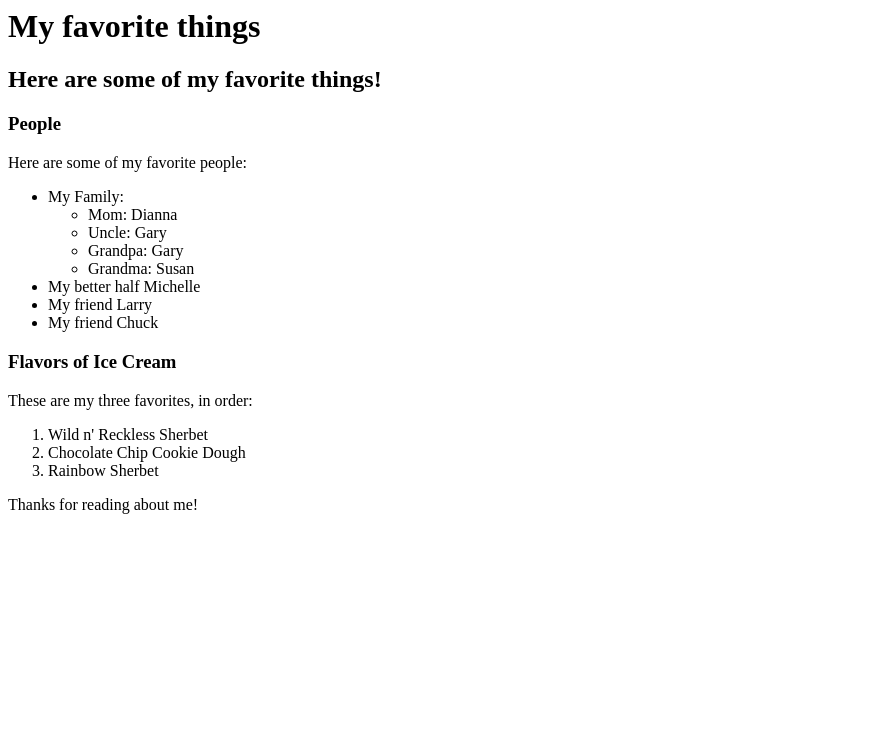
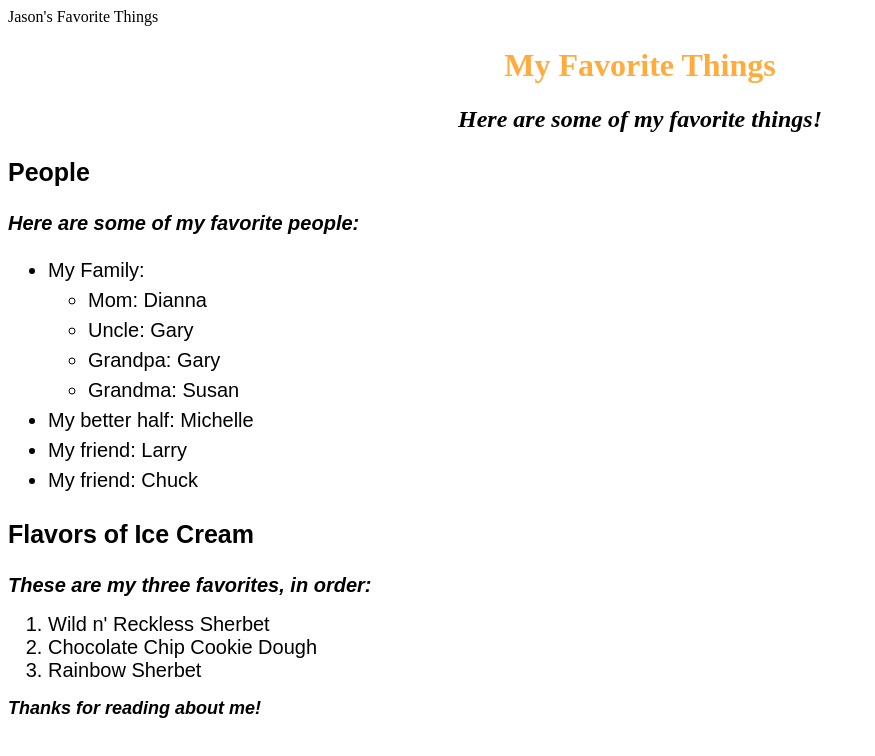
Before and after one commit to JasonF222/my-first-webpage, a plain HTML site: page index.html in a window 1280 px wide. Shown: the whole page, without its empty margins (0-875 px from the left). Drawn offline with Linux system fonts and the light colour scheme.

Commit message:
Change name of favorite-things.html file to index.html

```diff
--- /dev/null
+++ b/css/styles.css
@@ -0,0 +1,45 @@
+h1 {
+  color: #ffab3d;
+  text-align: center;
+}
+
+h2 {
+  font-style: italic;
+  text-align: center;
+}
+
+h3{
+  font-size: 25px;
+  font-weight: 600;
+  font-family: Arial, Helvetica, sans-serif;
+}
+
+p1 {
+  font-family: Arial, Helvetica, sans-serif;
+  font-size: 20px;
+  font-weight: 600;
+  font-style: italic;
+}
+
+ul {
+  font-size: 20px;
+  line-height: 30px;
+}
+li{
+  font-family: Arial, Helvetica, sans-serif;
+  font-size: 20px;
+}
+
+p2{
+  font-family: Arial, Helvetica, sans-serif;
+  font-size: 20px;
+  font-weight: 600;
+  font-style: italic;
+}
+
+p3{
+  font-family: Arial, Helvetica, sans-serif;
+  font-style: oblique;
+  font-size: 18px;
+  font-weight: 600;
+}
--- /dev/null
+++ b/css/styles2.css
@@ -0,0 +1,25 @@
+h1{
+   color: #008f94;
+   text-align: center;
+   font-family: Arial, Helvetica, sans-serif;
+
+}
+
+h2{
+    color: #000000;
+    text-align: center;
+    font-family: Arial, Helvetica, sans-serif;
+}
+
+p{
+    font-family: Arial, Helvetica, sans-serif;
+    font-size: 20px;
+    font-weight: 600;
+}
+
+ul{
+    font-size: 20px;
+    line-height: 30px;
+    font-family: Arial, Helvetica, sans-serif;
+    font-weight: 600;
+}
--- a/favorite-things.html
+++ b/index.html
@@ -1,14 +1,15 @@
 <DOCTYPE html>
 <html>
   <head>
-    <title>Jason's favorite things</title>
+    <link href="css/styles.css" rel="stylesheet" type="text/css"
+    <title>Jason's Favorite Things</title>
   </head>
   <body>
-    <h1>My favorite things</h1>
+    <h1>My Favorite Things</h1>
     <h2>Here are some of my favorite things!</h2>
 
     <h3>People</h3>
-    <p>Here are some of my favorite people:</p>
+    <p1>Here are some of my favorite people:</p1>
     <ul>
       <li>My Family:
         <ul>
@@ -18,19 +19,19 @@
           <li>Grandma: Susan</li>
         </ul>
       </li>
-      <li>My better half Michelle</li>
-      <li>My friend Larry</li>
-      <li>My friend Chuck</li>
+      <li>My better half: Michelle</li>
+      <li>My friend: Larry</li>
+      <li>My friend: Chuck</li>
     </ul>
 
     <h3>Flavors of Ice Cream</h3>
-    <p>These are my three favorites, in order:</p>
+    <p2>These are my three favorites, in order:</p2>
     <ol>
       <li>Wild n' Reckless Sherbet</li>
       <li>Chocolate Chip Cookie Dough</li>
       <li>Rainbow Sherbet</li>
     </ol>
 
-    <p>Thanks for reading about me!</p>
+    <p3>Thanks for reading about me!</p3>
   </body>
 </html>
```
Also changed, not shown: my-first-webpage.html (+3 -2 lines), 4 other files.
